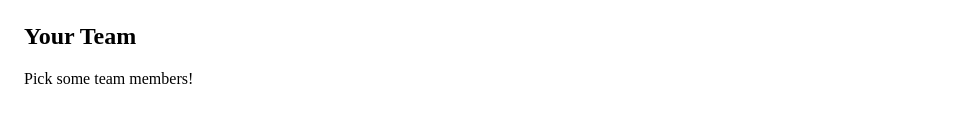
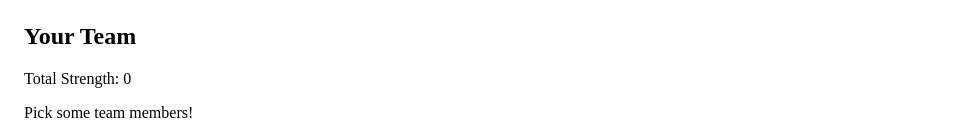
Before and after one commit to gabogara/react-state-management-lab, a React (Vite) app: page / in a window 1280 px wide. Shown: the part 2699-2834 px from the top of the page, without its empty margins (0-960 px from the left). Before the commit the page ends 2803 px from the top, so only its background shows below. Built offline with nearby package versions, Linux system fonts and the light colour scheme.

Commit message:
feat: calculate and display total team strength

```diff
--- a/src/App.jsx
+++ b/src/App.jsx
@@ -102,6 +102,11 @@ const App = () => {
 
     setMoney((prevMoney) => prevMoney - fighter.price);
   };
+
+  const totalStrength = team.reduce((acum, fighter) => {
+    return (acum = acum + fighter.strength);
+  }, 0);
+
   return (
     <>
       <h1>Zombie fighters</h1>
@@ -121,6 +126,8 @@ const App = () => {
         ))}
       </ul>
       <h2>Your Team</h2>
+      <p>Total Strength: {totalStrength}</p>
+
       {team.length === 0 ? (
         <p>Pick some team members!</p>
       ) : (
```
